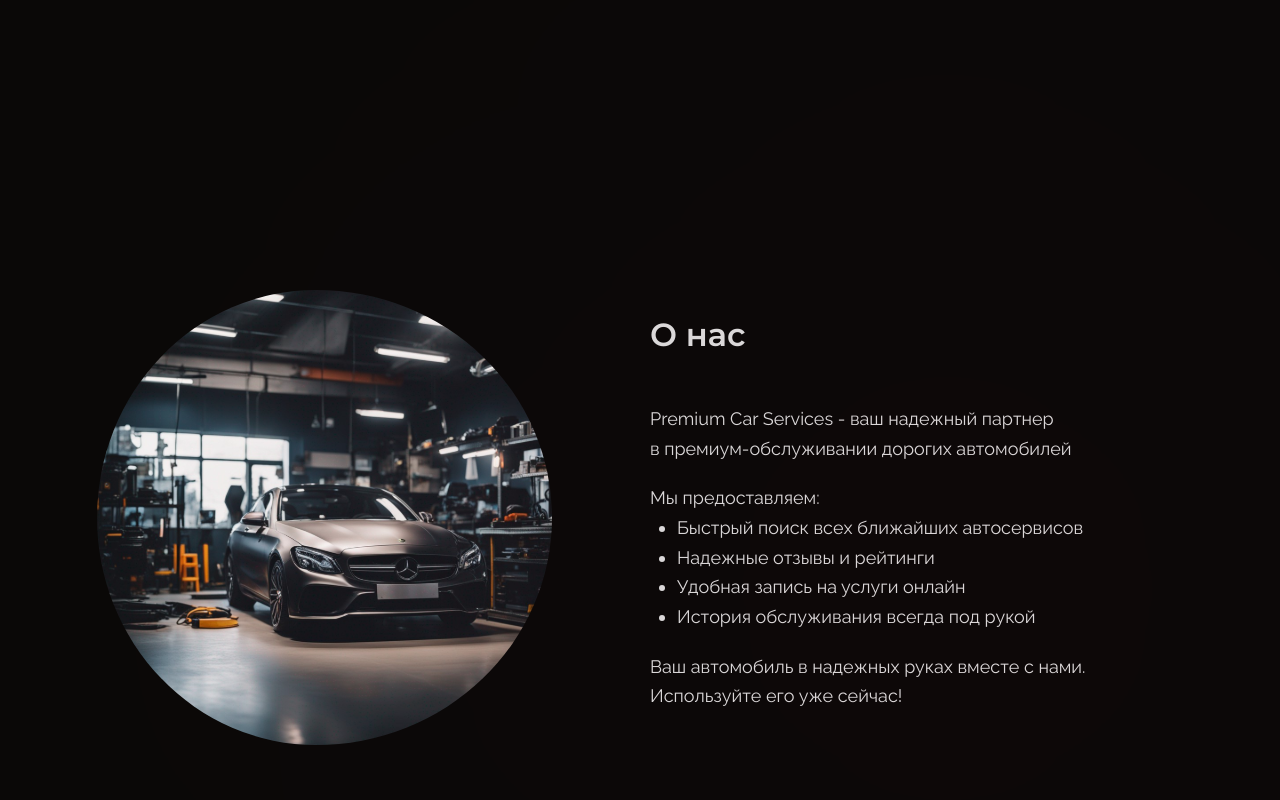
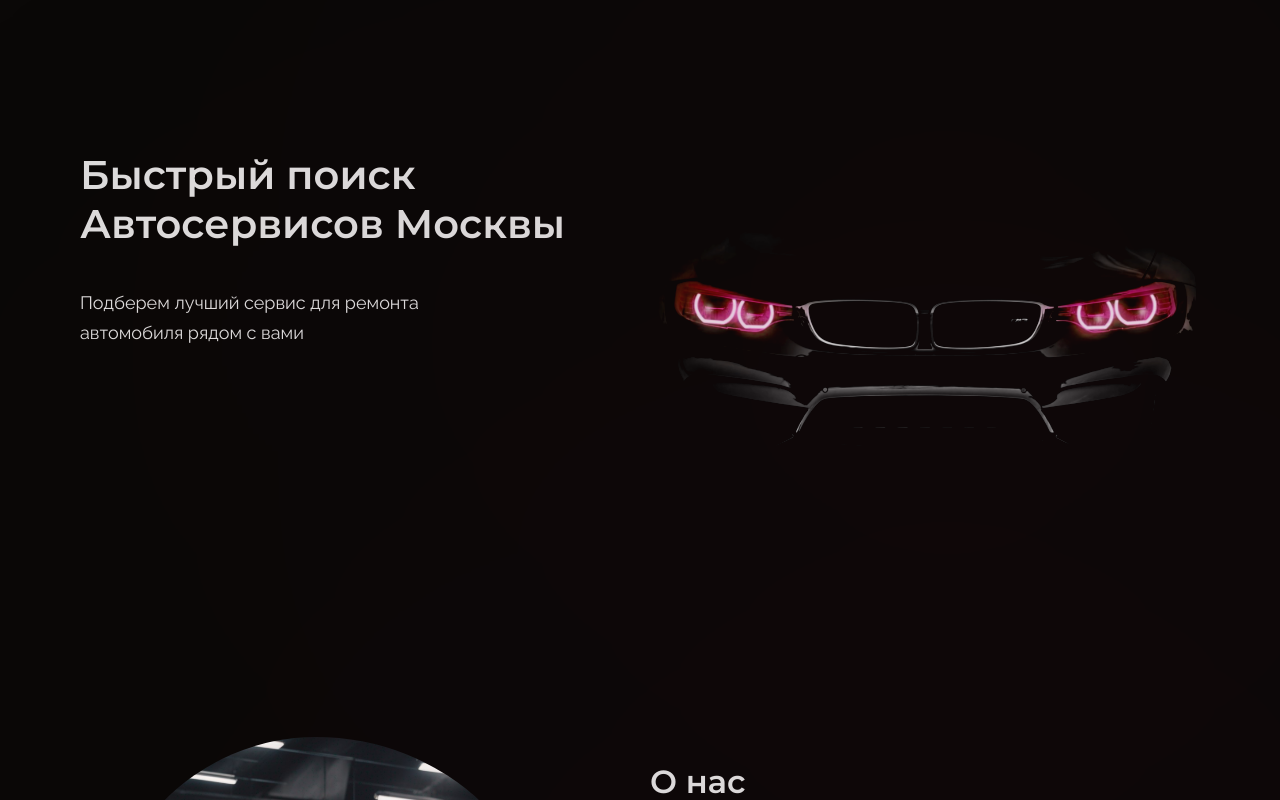
Before and after one commit to car-service-with-geolocation/frontend, a React (Create React App) app: page / in a window 1280 px wide. Shown: the top 800 px of the page. Built offline with nearby package versions, Linux system fonts and the light colour scheme.

Commit message:
feat(components): component MainScreen

```diff
--- a/src/components/App/App.jsx
+++ b/src/components/App/App.jsx
@@ -9,8 +9,6 @@
 // import AboutService from '../AboutService/AboutService';
 import Feedback from '../Feedback/Feedback';
 import HowServiceWorks from '../HowServiceWorks/HowServiceWorks';
-
-// import MainPage from '../MainPage/MainPage';
 
 // import BestService from '../BestService/BestService';
 // import Modal from '../Modal/Modal';
@@ -24,6 +22,7 @@ import '../../index.css';
 import AboutUs from '../AboutUs/AboutUs';
 import Header from '../Header/Header';
 import style from './styles/App.module.css';
+import MainScreen from '../MainScreen/MainScreen';
 
 function App() {
   // const accessToken = getCookie('accessToken').replace('Bearer', '');
@@ -43,6 +42,7 @@ function App() {
   return (
     <div className={style.app}>
       <Header />
+      <MainScreen />
       <AboutUs />
       <HowServiceWorks />
       <Feedback />
--- /dev/null
+++ b/src/components/MainScreen/MainScreen.jsx
@@ -0,0 +1,19 @@
+import car from '../../images/car-MainScreen.svg';
+import style from './MainScreen.module.css';
+
+function MainScreen() {
+  return (
+    <section className={style.section}>
+      <div className={style.eclipse} />
+      <div className={style.infowrapper}>
+        <h1 className={style.title}>Быстрый поиск Автосервисов Москвы</h1>
+        <p className={style.subtitle}>
+          Подберем лучший сервис для ремонта автомобиля рядом с вами
+        </p>
+      </div>
+      <img className={style.img} src={car} alt="Изображение фар автомобиля BMW M3" />
+    </section>
+  );
+}
+
+export default MainScreen;
--- /dev/null
+++ b/src/components/MainScreen/MainScreen.module.css
@@ -0,0 +1,48 @@
+.section {
+  display: flex;
+  max-width: 1120px;
+  padding-top: 110px;
+  padding-bottom: 20px;
+  position: relative;
+}
+
+.eclipse {
+  position: absolute;
+  top: 105px;
+  right: 55px;
+  width: 395px;
+  height: 395px;
+  background-repeat: no-repeat;
+  background-position: center;
+  background-size: cover;
+  border-radius: 395px;
+  background: rgba(119, 0, 34, 0.5);
+  filter: blur(450px);
+}
+
+.title {
+  font-family: Montserrat;
+  font-size: 40px;
+  font-style: normal;
+  font-weight: 600;
+  line-height: normal;
+  margin: 0;
+}
+
+.subtitle {
+  font-family: Raleway;
+  font-size: 18px;
+  font-style: normal;
+  font-weight: 400;
+  line-height: 29.7px;
+  padding-top: 40px;
+  margin: 0;
+  max-width: 445px;
+}
+
+.img {
+  mix-blend-mode: lighten;
+  width: 550px;
+  height: 317px;
+  object-fit: cover;
+}
```
Also changed, not shown: src/images/car-MainScreen.svg (added).
